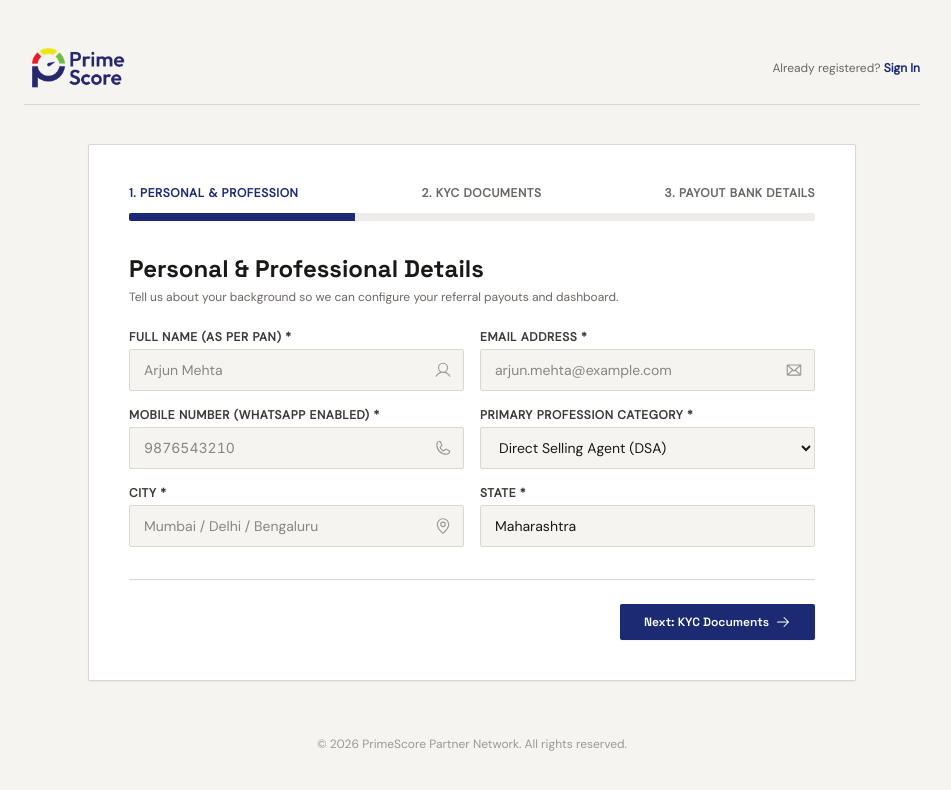
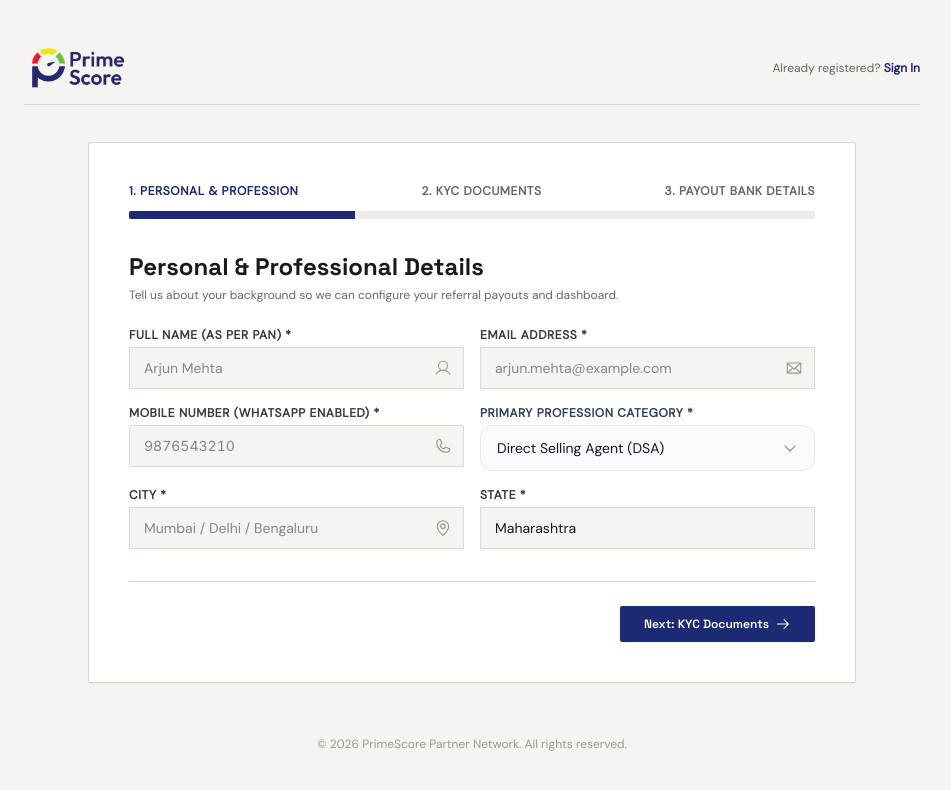
Before and after one commit to ReachOutToHardik/primescorepartner, a Next.js app: page /register in a window 1280 px wide. Shown: the top 790 px of the page, without its empty margins (168-1119 px from the left). Built offline with nearby package versions, Linux system fonts and the light colour scheme.

Commit message:
Feature: Built CustomSelect component replacing native browser select inputs with a custom floating popup dropdown UI

```diff
--- a/app/(auth)/register/page.tsx
+++ b/app/(auth)/register/page.tsx
@@ -20,6 +20,7 @@ import {
   Cardholder,
 } from '@phosphor-icons/react';
 import { LogoLight } from '@/components/ui/LogoLight';
+import { CustomSelect } from '@/components/ui/CustomSelect';
 
 export default function RegisterPage() {
   const router = useRouter();
@@ -236,22 +237,13 @@ export default function RegisterPage() {
                 {errors.phone && <p className="text-[11px] text-[#E63329] mt-1 font-semibold">{errors.phone}</p>}
               </div>
 
-              <div>
-                <label className="block text-xs font-semibold uppercase tracking-wider text-[var(--ink-2)] mb-1">
-                  Primary Profession Category *
-                </label>
-                <select
-                  value={profession}
-                  onChange={(e) => setProfession(e.target.value)}
-                  className="w-full px-3.5 py-2.5 text-sm bg-[var(--surface)] border border-[var(--border)] rounded-xs focus:border-[#1B2A72] focus:bg-white text-[var(--ink)] font-medium"
-                >
-                  {PROFESSION_OPTIONS.map((opt) => (
-                    <option key={opt} value={opt}>
-                      {opt}
-                    </option>
-                  ))}
-                </select>
-              </div>
+              <CustomSelect
+                label="Primary Profession Category *"
+                options={PROFESSION_OPTIONS}
+                value={profession}
+                onChange={(val) => setProfession(val)}
+                placeholder="Select profession..."
+              />
 
               <div>
                 <label className="block text-xs font-semibold uppercase tracking-wider text-[var(--ink-2)] mb-1">
--- a/app/(portal)/refer/page.tsx
+++ b/app/(portal)/refer/page.tsx
@@ -18,6 +18,7 @@ import {
 } from '@phosphor-icons/react';
 import { QRCodeSVG } from 'qrcode.react';
 import { Card } from '@/components/ui/Card';
+import { CustomSelect } from '@/components/ui/CustomSelect';
 import html2canvas from 'html2canvas';
 import jsPDF from 'jspdf';
 
@@ -332,22 +333,13 @@ export default function ReferPage() {
             </div>
 
             {/* Requested Service Dropdown */}
-            <div>
-              <label className="block text-xs font-bold uppercase tracking-wider text-slate-700 mb-1">
-                Requested Credit Service *
-              </label>
-              <select
-                value={service}
-                onChange={(e) => setService(e.target.value)}
-                className="w-full px-3.5 py-2.5 text-sm bg-slate-50 border border-slate-200 rounded-xl focus:bg-white focus:outline-none focus:border-[#1B2A72] focus:ring-2 focus:ring-indigo-100 text-slate-900 cursor-pointer transition-all"
-              >
-                {SERVICE_OPTIONS.map((opt) => (
-                  <option key={opt} value={opt}>
-                    {opt}
-                  </option>
-                ))}
-              </select>
-            </div>
+            <CustomSelect
+              label="Requested Credit Service *"
+              options={SERVICE_OPTIONS}
+              value={service}
+              onChange={(val) => setService(val)}
+              placeholder="Select service..."
+            />
 
             {/* Notes */}
             <div>
--- /dev/null
+++ b/components/ui/CustomSelect.tsx
@@ -0,0 +1,91 @@
+'use client';
+
+import React, { useState, useRef, useEffect } from 'react';
+import { CaretDown, Check } from '@phosphor-icons/react';
+
+interface CustomSelectProps {
+  options: string[];
+  value: string;
+  onChange: (val: string) => void;
+  label?: string;
+  placeholder?: string;
+}
+
+export const CustomSelect: React.FC<CustomSelectProps> = ({
+  options,
+  value,
+  onChange,
+  label,
+  placeholder = 'Select service...',
+}) => {
+  const [isOpen, setIsOpen] = useState(false);
+  const dropdownRef = useRef<HTMLDivElement>(null);
+
+  useEffect(() => {
+    const handleClickOutside = (e: MouseEvent) => {
+      if (dropdownRef.current && !dropdownRef.current.contains(e.target as Node)) {
+        setIsOpen(false);
+      }
+    };
+    document.addEventListener('mousedown', handleClickOutside);
+    return () => document.removeEventListener('mousedown', handleClickOutside);
+  }, []);
+
+  return (
+    <div className="relative w-full" ref={dropdownRef}>
+      {label && (
+        <label className="block text-xs font-bold uppercase tracking-wider text-slate-700 mb-1">
+          {label}
+        </label>
+      )}
+
+      {/* Select Trigger Box */}
+      <button
+        type="button"
+        onClick={() => setIsOpen(!isOpen)}
+        className={`w-full px-4 py-3 text-sm bg-slate-50 border rounded-xl flex items-center justify-between transition-all duration-200 ${
+          isOpen
+            ? 'border-[#1B2A72] bg-white ring-2 ring-indigo-100/80 shadow-sm'
+            : 'border-slate-200 hover:border-slate-300 hover:bg-slate-100/60'
+        }`}
+      >
+        <span className={`font-medium ${value ? 'text-slate-900' : 'text-slate-400'}`}>
+          {value || placeholder}
+        </span>
+        <CaretDown
+          size={16}
+          className={`text-slate-500 transition-transform duration-200 ${
+            isOpen ? 'rotate-180 text-[#1B2A72]' : ''
+          }`}
+        />
+      </button>
+
+      {/* Floating Custom Options Menu */}
+      {isOpen && (
+        <div className="absolute left-0 right-0 top-[calc(100%+6px)] z-50 bg-white border border-slate-200/90 rounded-2xl shadow-xl p-1.5 space-y-0.5 max-h-60 overflow-y-auto animate-fade-in backdrop-blur-md">
+          {options.map((opt) => {
+            const isSelected = opt === value;
+            return (
+              <button
+                key={opt}
+                type="button"
+                onClick={() => {
+                  onChange(opt);
+                  setIsOpen(false);
+                }}
+                className={`w-full px-3.5 py-2.5 text-xs sm:text-sm text-left rounded-xl flex items-center justify-between transition-colors font-medium ${
+                  isSelected
+                    ? 'bg-[#1B2A72] text-white font-bold'
+                    : 'text-slate-700 hover:bg-slate-100/80 hover:text-slate-900'
+                }`}
+              >
+                <span>{opt}</span>
+                {isSelected && <Check size={16} className="text-amber-400 shrink-0" weight="bold" />}
+              </button>
+            );
+          })}
+        </div>
+      )}
+    </div>
+  );
+};
```
